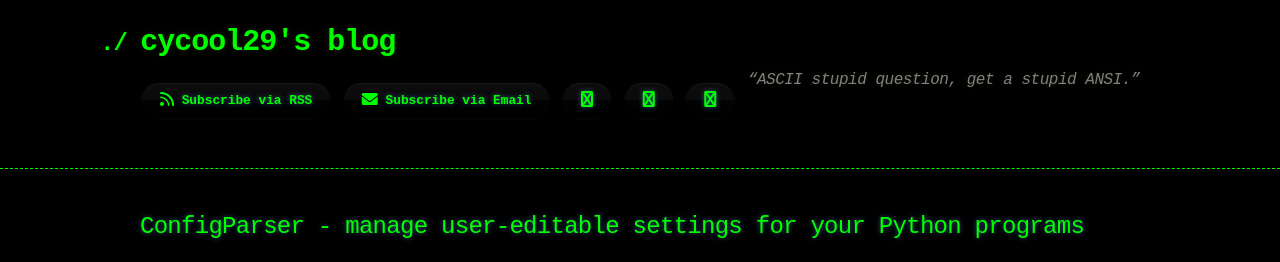
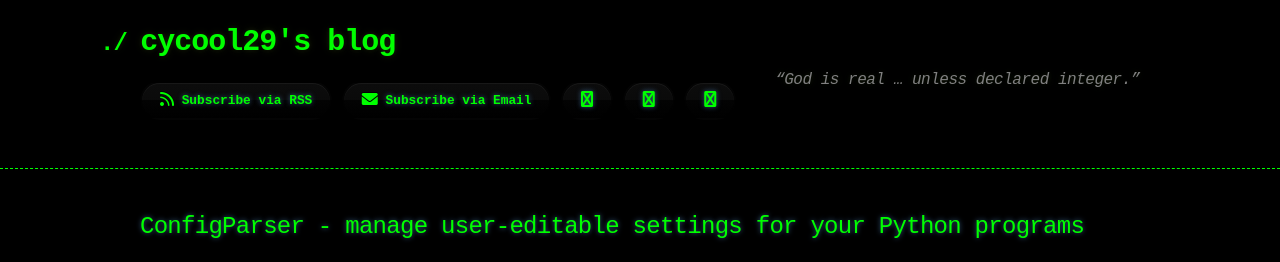
Before and after one commit to cycool29/cycool29.github.io, a Jekyll site: the page built from index.md, in a window 1280 px wide and 900 px high. Shown: the top 262 px of the window. Built offline with Jekyll 4.4.1, drawn with Linux system fonts in a browser that asks for light colours; a style sheet for code colours, icons or effects is not loaded.

Commit message:
Update quotes

```diff
--- a/_config.yml
+++ b/_config.yml
@@ -1,5 +1,5 @@
 title: cycool29's blog
-description: "“ASCII stupid question, get a stupid ANSI.” "
+description: "“God is real … unless declared integer.” "
 bio: A high school student. Intermediate in Python, Git, Bash. Learning JavaScript. He/Him. "
 author: cycool29
 url: https://cycool29.github.io
```
